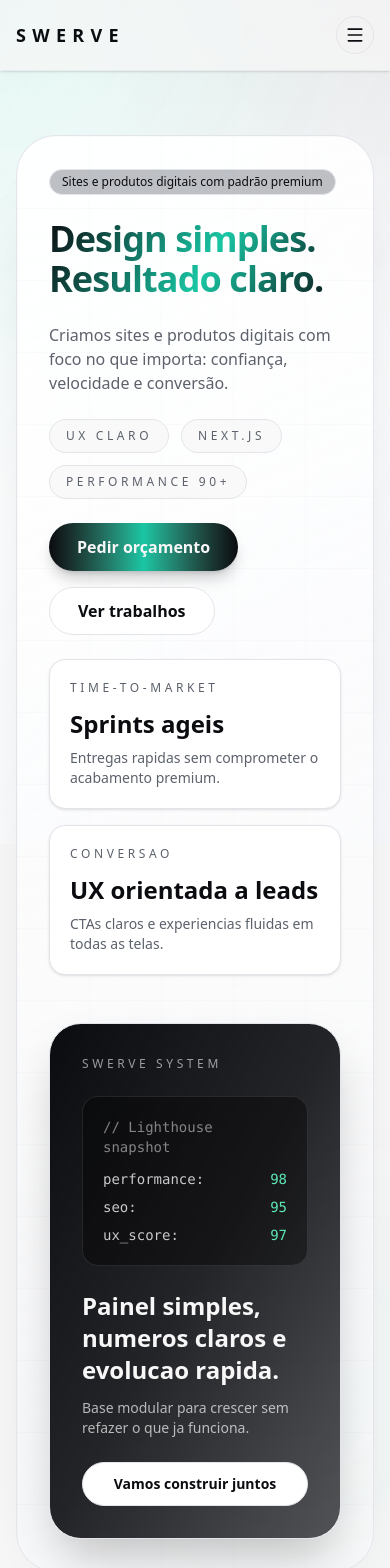
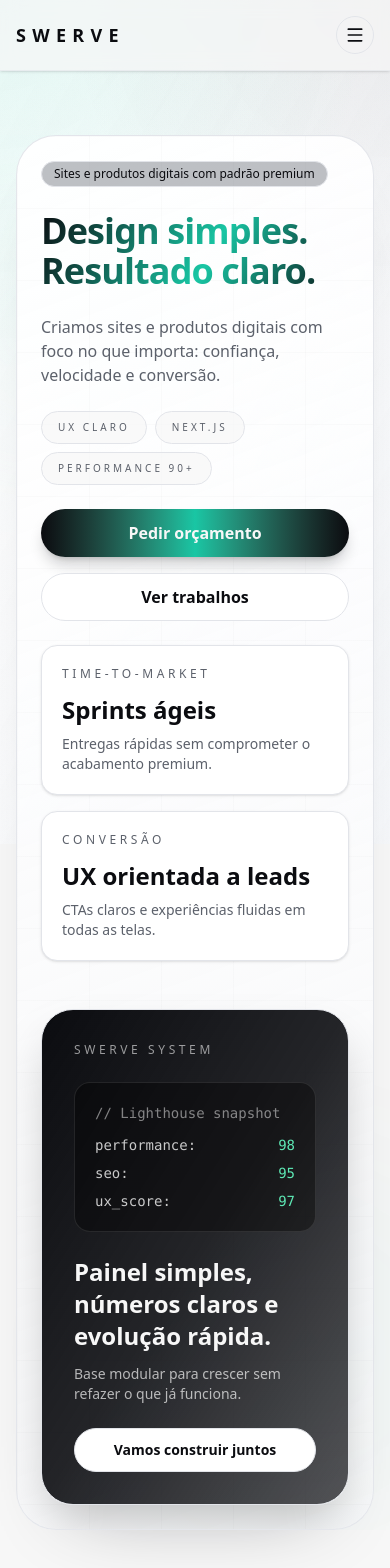
Before and after one commit to dev-dosreis/Swerve-Website, a Next.js app: page / in a window 390 px wide. Shown: the top 1568 px of the page. Built offline with nearby package versions, Linux system fonts and the light colour scheme.

Commit message:
Fix accents and refine mobile layout

```diff
--- a/src/app/about/page.tsx
+++ b/src/app/about/page.tsx
@@ -21,7 +21,7 @@ export default function AboutPage() {
   return (
     <div className="relative mx-auto w-full max-w-6xl space-y-14 px-4 pb-24 pt-16 sm:px-6 sm:pt-20 lg:px-8">
       <AmbientOrbs />
-      <div className="section-surface rounded-[32px] p-8 sm:p-10">
+      <div className="section-surface rounded-[32px] p-6 sm:p-10">
         <div className="grid items-center gap-10 lg:grid-cols-[0.9fr_1.1fr]">
           <FadeIn>
             <div className="relative mx-auto w-full max-w-sm">
@@ -44,11 +44,11 @@ export default function AboutPage() {
                 description={siteContent.about.description}
               />
               <p className="text-base text-muted">
-              Nosso foco esta na simplicidade: do primeiro rascunho ao deploy,
+                Nosso foco está na simplicidade: do primeiro rascunho ao deploy,
                 cuidamos de cada detalhe para que sua marca transmita clareza e
-              confianca.
+                confiança.
               </p>
-            <Button asChild variant="accent" size="lg">
+              <Button asChild variant="accent" size="lg" className="w-full sm:w-auto">
                 <Link href={siteContent.whatsapp.href}>Falar no WhatsApp</Link>
               </Button>
             </div>
@@ -59,7 +59,7 @@ export default function AboutPage() {
       <div className="space-y-8">
         <SectionHeading
           eyebrow="Valores"
-          title="Principios que guiam cada entrega."
+          title="Princípios que guiam cada entrega."
         />
         <Stagger className="grid gap-6 md:grid-cols-3">
           {siteContent.about.values.map((value) => (
--- a/src/app/contact/page.tsx
+++ b/src/app/contact/page.tsx
@@ -22,7 +22,7 @@ export default function ContactPage() {
   return (
     <div className="relative mx-auto w-full max-w-6xl space-y-12 px-4 pb-24 pt-16 sm:px-6 sm:pt-20 lg:px-8">
       <AmbientOrbs />
-      <div className="section-surface rounded-[32px] p-8 sm:p-10">
+      <div className="section-surface rounded-[32px] p-6 sm:p-10">
         <SectionHeading
           eyebrow="Contato"
           title={siteContent.contact.title}
@@ -30,9 +30,9 @@ export default function ContactPage() {
         />
       </div>
 
-      <div className="grid gap-8 lg:grid-cols-[0.9fr_1.1fr]">
+      <div className="grid gap-6 sm:gap-8 lg:grid-cols-[0.9fr_1.1fr]">
         <FadeIn>
-          <div className="card-hover rounded-3xl border border-border bg-card p-8 shadow-sm">
+          <div className="card-hover rounded-3xl border border-border bg-card p-6 shadow-sm sm:p-8">
             <div className="space-y-6">
               <div>
                 <h3 className="text-xl font-semibold text-foreground">
@@ -47,18 +47,18 @@ export default function ContactPage() {
               </Button>
               <div className="rounded-2xl border border-border bg-muted/30 p-5 text-sm text-muted">
                 Resposta direta e briefing simples. Podemos iniciar com uma call
-                rapida e evoluir para o escopo completo.
+                rápida e evoluir para o escopo completo.
               </div>
             </div>
           </div>
         </FadeIn>
 
         <FadeIn>
-          <div className="card-hover rounded-3xl border border-border bg-card p-8 shadow-sm">
+          <div className="card-hover rounded-3xl border border-border bg-card p-6 shadow-sm sm:p-8">
             <div className="space-y-6">
               <div>
                 <h3 className="text-xl font-semibold text-foreground">
-                  Formulario detalhado
+                  Formulário detalhado
                 </h3>
                 <p className="mt-2 text-sm text-muted">
                   Envie o briefing e retornamos com uma proposta clara.
@@ -86,7 +86,12 @@ export default function ContactPage() {
                 </select>
                 <Textarea name="message" placeholder="Mensagem" required />
                 <Input name="budget" placeholder="Budget (opcional)" />
-                <Button type="submit" variant="secondary" size="lg" className="w-full">
+                <Button
+                  type="submit"
+                  variant="secondary"
+                  size="lg"
+                  className="w-full"
+                >
                   Enviar briefing
                 </Button>
               </form>
--- a/src/app/page.tsx
+++ b/src/app/page.tsx
@@ -19,7 +19,7 @@ export default function HomePage() {
     <div className="space-y-24 pb-24 pt-16 sm:pb-28 sm:pt-20">
       <section className="relative mx-auto w-full max-w-6xl px-4 sm:px-6 lg:px-8">
         <AmbientOrbs />
-        <div className="section-surface relative overflow-hidden rounded-[40px] p-8 sm:p-10">
+        <div className="section-surface relative overflow-hidden rounded-[40px] p-6 sm:p-10">
           <div className="grid-overlay absolute inset-0 opacity-40" />
           <div className="relative grid items-center gap-12 lg:grid-cols-[1.05fr_0.95fr]">
             <FadeIn>
@@ -33,7 +33,7 @@ export default function HomePage() {
                 <p className="text-pretty text-base text-muted sm:text-lg">
                   {siteContent.hero.subheadline}
                 </p>
-              <div className="flex flex-wrap gap-3 text-xs uppercase tracking-[0.3em] text-muted">
+                <div className="flex flex-wrap gap-2 text-[10px] uppercase tracking-[0.3em] text-muted sm:gap-3 sm:text-xs">
                   <span className="rounded-full border border-border bg-background/70 px-4 py-2">
                     UX claro
                   </span>
@@ -44,13 +44,13 @@ export default function HomePage() {
                     Performance 90+
                   </span>
                 </div>
-              <div className="flex flex-wrap gap-4">
-                <Button asChild variant="accent" size="lg">
+                <div className="flex flex-col gap-4 sm:flex-row">
+                  <Button asChild variant="accent" size="lg" className="w-full sm:w-auto">
                     <Link href={siteContent.hero.primaryCta.href}>
                       {siteContent.hero.primaryCta.label}
                     </Link>
                   </Button>
-                <Button asChild variant="secondary" size="lg">
+                  <Button asChild variant="secondary" size="lg" className="w-full sm:w-auto">
                     <Link href={siteContent.hero.secondaryCta.href}>
                       {siteContent.hero.secondaryCta.label}
                     </Link>
@@ -61,18 +61,20 @@ export default function HomePage() {
                     <p className="text-xs uppercase tracking-[0.3em] text-muted">
                       Time-to-market
                     </p>
-                  <p className="mt-3 text-2xl font-semibold">Sprints ageis</p>
+                    <p className="mt-3 text-2xl font-semibold">Sprints ágeis</p>
                     <p className="mt-2 text-sm text-muted">
-                    Entregas rapidas sem comprometer o acabamento premium.
+                      Entregas rápidas sem comprometer o acabamento premium.
                     </p>
                   </div>
                   <div className="card-hover rounded-2xl border border-border bg-card p-5 shadow-sm">
                     <p className="text-xs uppercase tracking-[0.3em] text-muted">
-                    Conversao
+                      Conversão
                     </p>
-                  <p className="mt-3 text-2xl font-semibold">UX orientada a leads</p>
+                    <p className="mt-3 text-2xl font-semibold">
+                      UX orientada a leads
+                    </p>
                     <p className="mt-2 text-sm text-muted">
-                    CTAs claros e experiencias fluidas em todas as telas.
+                      CTAs claros e experiências fluidas em todas as telas.
                     </p>
                   </div>
                 </div>
@@ -104,10 +106,10 @@ export default function HomePage() {
                     </div>
                     <div className="space-y-3">
                       <h2 className="text-2xl font-semibold">
-                      Painel simples, numeros claros e evolucao rapida.
+                        Painel simples, números claros e evolução rápida.
                       </h2>
                       <p className="text-sm text-background/70">
-                      Base modular para crescer sem refazer o que ja funciona.
+                        Base modular para crescer sem refazer o que já funciona.
                       </p>
                     </div>
                     <Button asChild variant="secondary" className="w-full">
@@ -124,7 +126,7 @@ export default function HomePage() {
       </section>
 
       <section className="mx-auto w-full max-w-6xl px-4 sm:px-6 lg:px-8">
-        <div className="section-surface relative overflow-hidden rounded-[32px] p-8 sm:p-10">
+        <div className="section-surface relative overflow-hidden rounded-[32px] p-6 sm:p-10">
           <div className="grid-overlay absolute inset-0 opacity-20" />
           <div className="relative space-y-10">
             <SectionHeading
@@ -215,7 +217,7 @@ export default function HomePage() {
             </StaggerItem>
           ))}
         </Stagger>
-        <Button asChild variant="secondary" size="lg">
+        <Button asChild variant="secondary" size="lg" className="w-full sm:w-auto">
           <Link href={siteContent.featuredWork.cta.href}>
             {siteContent.featuredWork.cta.label}
           </Link>
@@ -223,7 +225,7 @@ export default function HomePage() {
       </section>
 
       <section className="mx-auto w-full max-w-6xl px-4 sm:px-6 lg:px-8">
-        <div className="section-surface rounded-[32px] p-8 sm:p-10">
+        <div className="section-surface rounded-[32px] p-6 sm:p-10">
           <div className="space-y-10">
             <SectionHeading
               eyebrow={siteContent.faq.eyebrow}
@@ -253,12 +255,12 @@ export default function HomePage() {
               </p>
             </div>
             <div className="flex flex-col gap-4">
-              <Button asChild variant="accent" size="lg">
+              <Button asChild variant="accent" size="lg" className="w-full">
                 <Link href={siteContent.finalCta.primary.href}>
                   {siteContent.finalCta.primary.label}
                 </Link>
               </Button>
-              <Button asChild variant="secondary" size="lg">
+              <Button asChild variant="secondary" size="lg" className="w-full">
                 <Link href={siteContent.finalCta.secondary.href}>
                   {siteContent.finalCta.secondary.label}
                 </Link>
--- a/src/app/works/page.tsx
+++ b/src/app/works/page.tsx
@@ -18,7 +18,7 @@ export default function WorksPage() {
   return (
     <div className="relative mx-auto w-full max-w-6xl space-y-12 px-4 pb-24 pt-16 sm:px-6 sm:pt-20 lg:px-8">
       <AmbientOrbs />
-      <div className="section-surface rounded-[32px] p-8 sm:p-10">
+      <div className="section-surface rounded-[32px] p-6 sm:p-10">
         <SectionHeading
           eyebrow="Works"
           title={siteContent.works.title}
--- a/src/components/works-grid.tsx
+++ b/src/components/works-grid.tsx
@@ -18,7 +18,7 @@ export function WorksGrid() {
 
   return (
     <div className="space-y-10">
-      <div className="flex flex-wrap gap-3">
+      <div className="flex gap-3 overflow-x-auto pb-2 sm:flex-wrap sm:overflow-visible">
         {siteContent.works.categories.map((category) => (
           <Button
             key={category}
```
Lines whose indentation alone changed are shown as unchanged.
